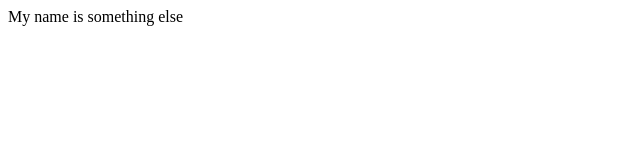
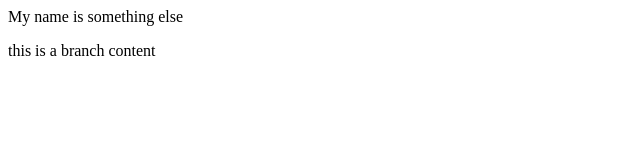
Before and after one commit to Sumanth1223/Branch, a plain HTML site: page index.html in a window 1280 px wide. Shown: the whole page, without its empty margins (0-640 px from the left). Drawn offline with Linux system fonts and the light colour scheme.

Commit message:
Added a line sumanth2 branch

```diff
--- a/index.html
+++ b/index.html
@@ -1 +1,2 @@
 <p>My name is something else</p>
+<p>this is a branch content</p>
```
